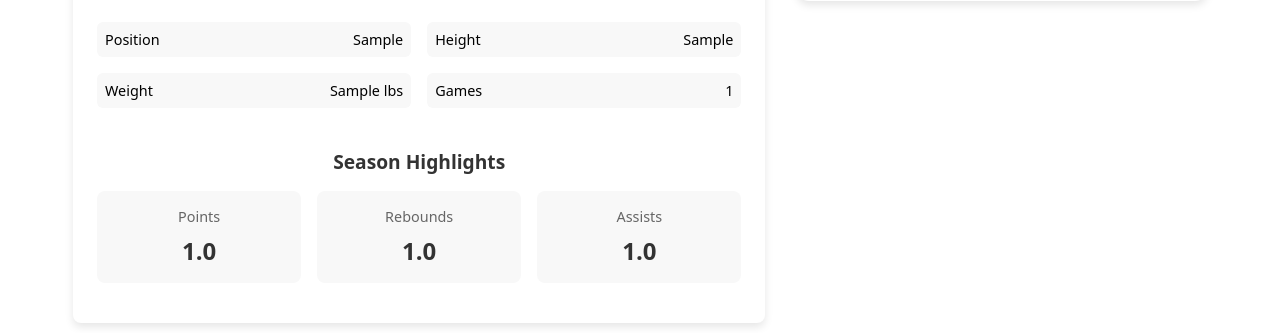
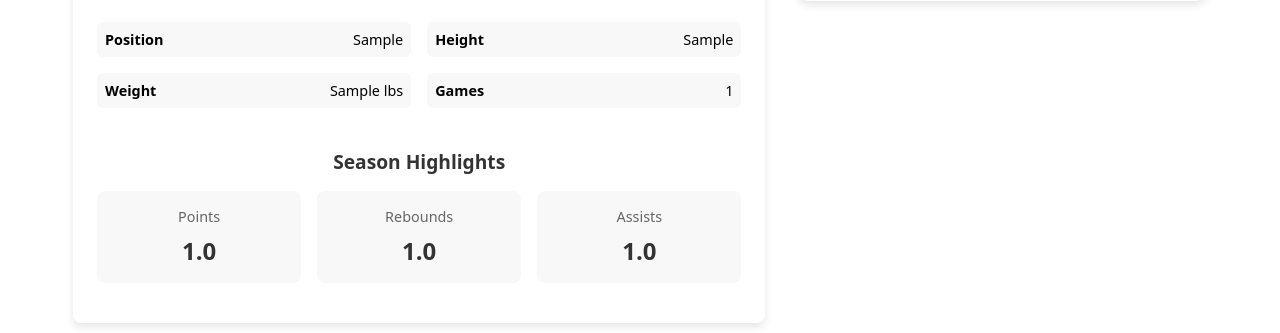
Before and after one commit to jules946/set09103_advanced_web_tech, a Flask app: template templates/players/details.html in a window 1280 px wide. Shown: the part 658-991 px from the top of the page. Run offline with Flask 3, Linux system fonts and the light colour scheme; tables that the repository leaves empty hold one stand-in row (values such as "Sample post"); the template is opened without the code that fills it: values that come from a table or form of the project are taken from there, most other values are stand-ins (such as "Sample title", 1, 10 or a date in 2020); parts of the project's set-up code (start-up, migrations or seed data) failed here and were passed over.

Commit message:
Making stat labels bold

```diff
--- a/static/css/player_details.css
+++ b/static/css/player_details.css
@@ -106,6 +106,10 @@
     border-radius: 6px;
 }
 
+.label {
+    font-weight: bold;
+    margin-right: 1rem;
+}
 /*=================*/
 /*Stats Components*/
 /*===============*/
--- a/templates/players/details.html
+++ b/templates/players/details.html
@@ -24,19 +24,19 @@
 
                     <div class="player-details">
                         <div class="detail-item">
-                            <span>Position</span>
+                            <span class="label">Position</span>
                             <span>{{ player.position }}</span>
                         </div>
                         <div class="detail-item">
-                            <span>Height</span>
+                            <span class="label">Height</span>
                             <span>{{ player.height }}</span>
                         </div>
                         <div class="detail-item">
-                            <span>Weight</span>
+                            <span class="label">Weight</span>
                             <span>{{ player.weight }} lbs</span>
                         </div>
                         <div class="detail-item">
-                            <span>Games</span>
+                            <span class="label">Games</span>
                             <span>{{ stats.games_played }}</span>
                         </div>
                     </div>
--- a/templates/teams/details.html
+++ b/templates/teams/details.html
@@ -24,15 +24,15 @@
 
                     <div class="team-details">
                         <div class="detail-item">
-                            <span>Conference</span>
+                            <span class="label">Conference</span>
                             <span>{{ team.conference }}</span>
                         </div>
                         <div class="detail-item">
-                            <span>Division</span>
+                            <span class="label">Division</span>
                             <span>{{ team.division }}</span>
                         </div>
                         <div class="detail-item">
-                            <span>Abbreviation</span>
+                            <span class="label" >Abbreviation</span>
                             <span>{{ team.abbreviation }}</span>
                         </div>
                     </div>
```
Also changed, not shown: templates/index.html (+5 -5 lines).
